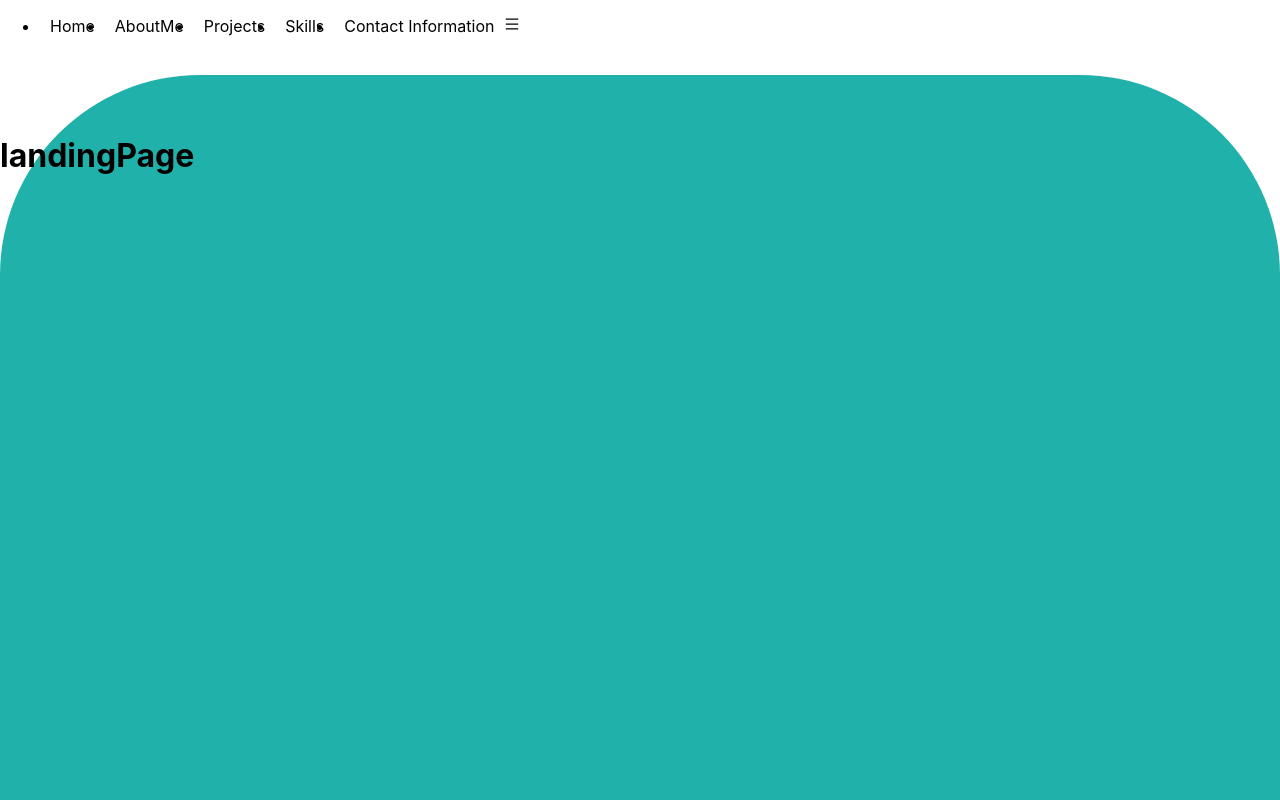
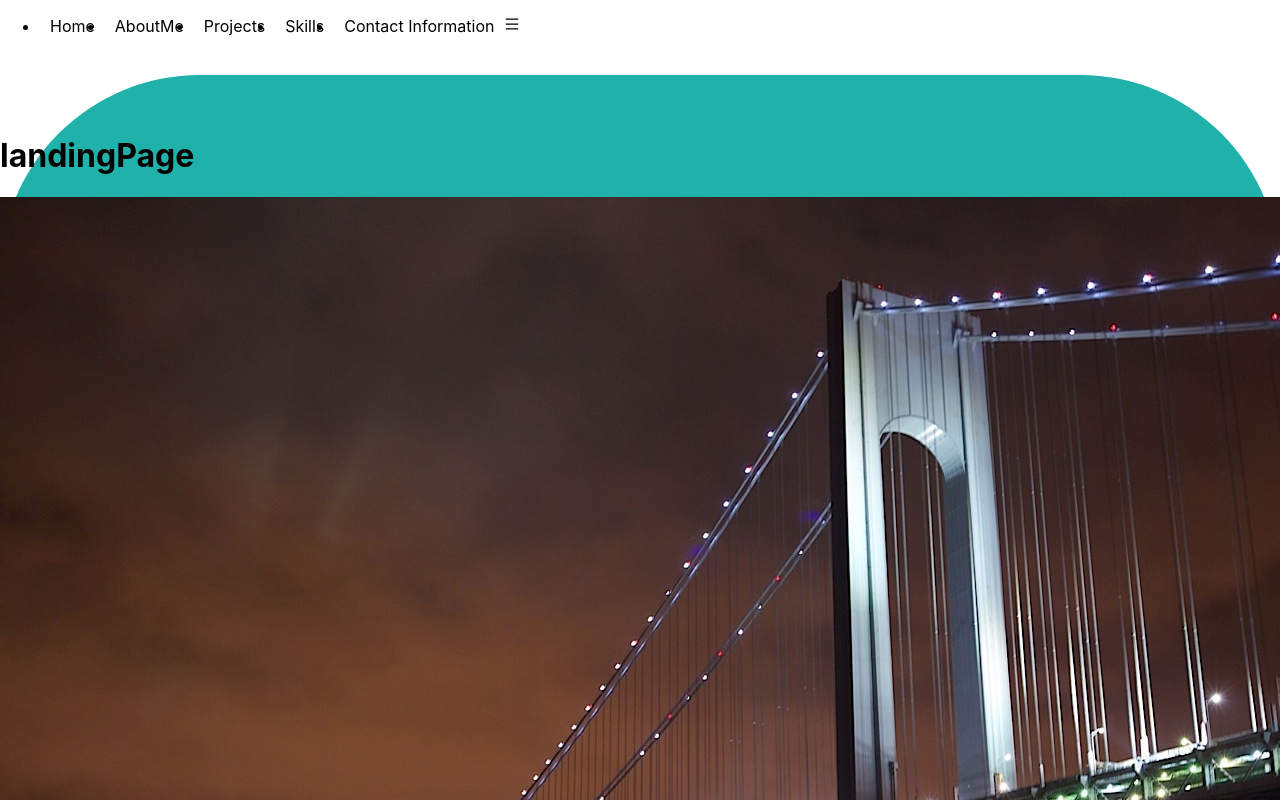
Before and after one commit to chlo84/portfolio, a React (Create React App) app: page / in a window 1280 px wide. Shown: the top 800 px of the page. Built offline with nearby package versions, Linux system fonts and the light colour scheme; the HTML template or start-up script is replaced by a standard one.

Commit message:
added img in landing page

```diff
--- a/src/components/LandingPage/landingPage.css
+++ b/src/components/LandingPage/landingPage.css
@@ -1,4 +1,4 @@
-.landingPage{
+.LandingPage{
     background-color: lightseagreen;
     top: -200;
     overflow: visible;
--- a/src/components/LandingPage/landingPage.js
+++ b/src/components/LandingPage/landingPage.js
@@ -1,10 +1,12 @@
 import React from 'react';
-import Button from 'react-bootstrap/Button';
+import BridgeImg from './../../Img/VerrazanoB.jpg'
+// import Button from 'react-bootstrap/Button';
 import "./landingPage.css";
 function LandingPage () {
 return (
-    <div className='page landingPage' id='home'>
+    <div className='page LandingPage' id='home'>
         <h1>landingPage</h1>
+        <img src= {BridgeImg} alt='NYC Bridge'/>
     </div>
 )
 }
--- a/src/components/Navigation/Navbar.js
+++ b/src/components/Navigation/Navbar.js
@@ -1,6 +1,6 @@
-import React, { useEffect } from 'react';
+// import React, { useEffect } from 'react';
 import { Link } from "react-scroll";
-import Button from 'react-bootstrap/Button';
+// import Button from 'react-bootstrap/Button';
 import './Navbar.css';
 import { AiOutlineMenu } from "react-icons/ai";
 
```
Also changed, not shown: src/Img/VerrazanoB.jpg (added).
